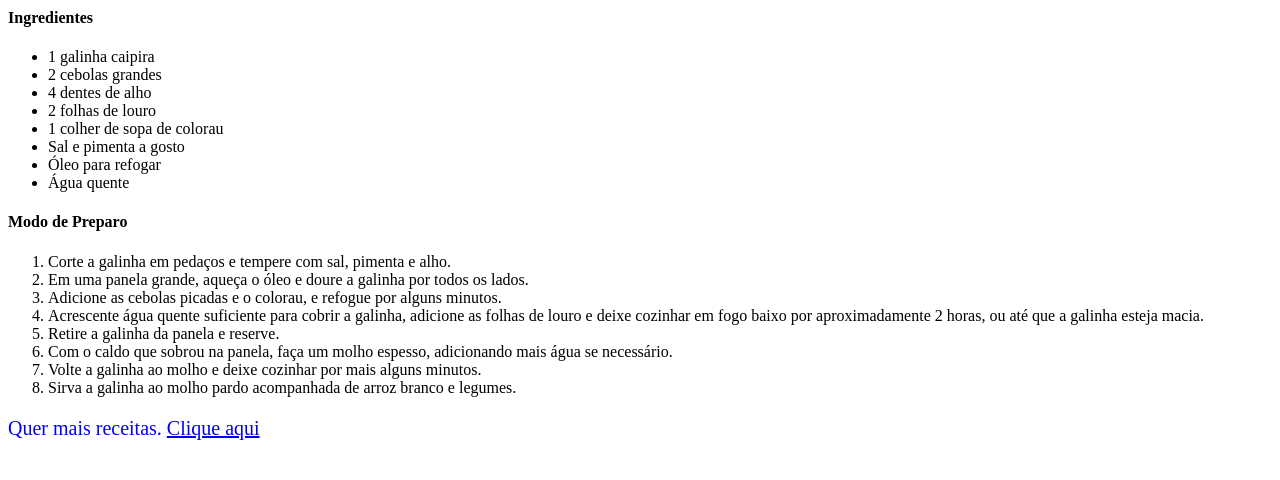
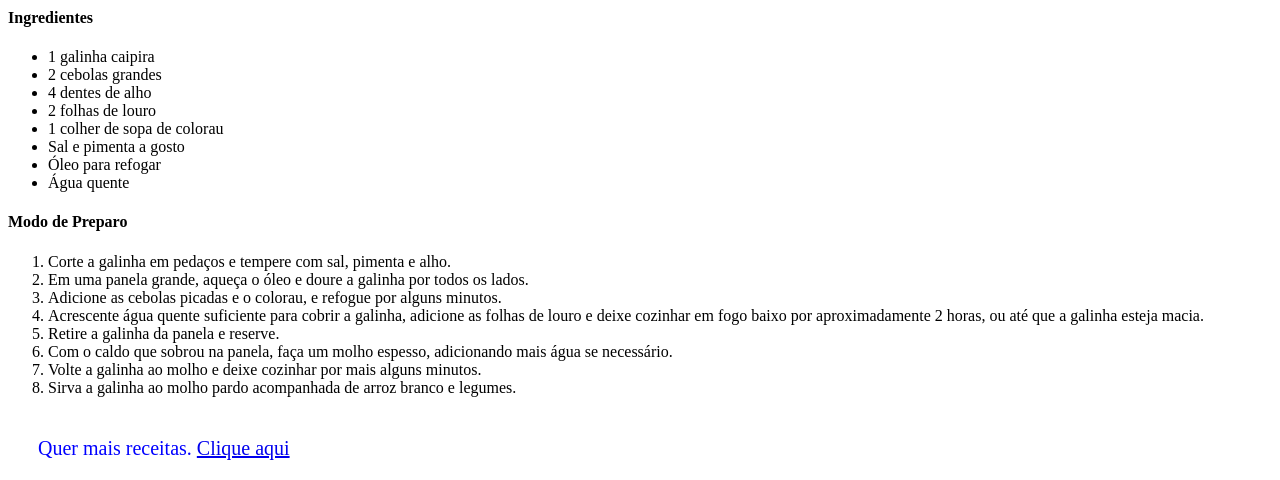
Before and after one commit to AndreRicartes/frontend, a plain HTML site: page index.html in a window 1280 px wide. Shown: the part 550-1030 px from the top of the page. Drawn offline with Linux system fonts and the light colour scheme.

Commit message:
Update estilo.css

```diff
--- a/estilo.css
+++ b/estilo.css
@@ -1,3 +1,10 @@
+*{
+
+    box-sizing: border-box;
+}
+
+
+
 h1, h2{
     color: rgb(55, 15, 5);
     font-size: 50px;
@@ -12,4 +19,6 @@ h3{
 p{
     color: blue;
     font-size: 20px;
+    padding: 20px 10px 0px 30px;
+    border: 3px dashed color(black);
 }
```
